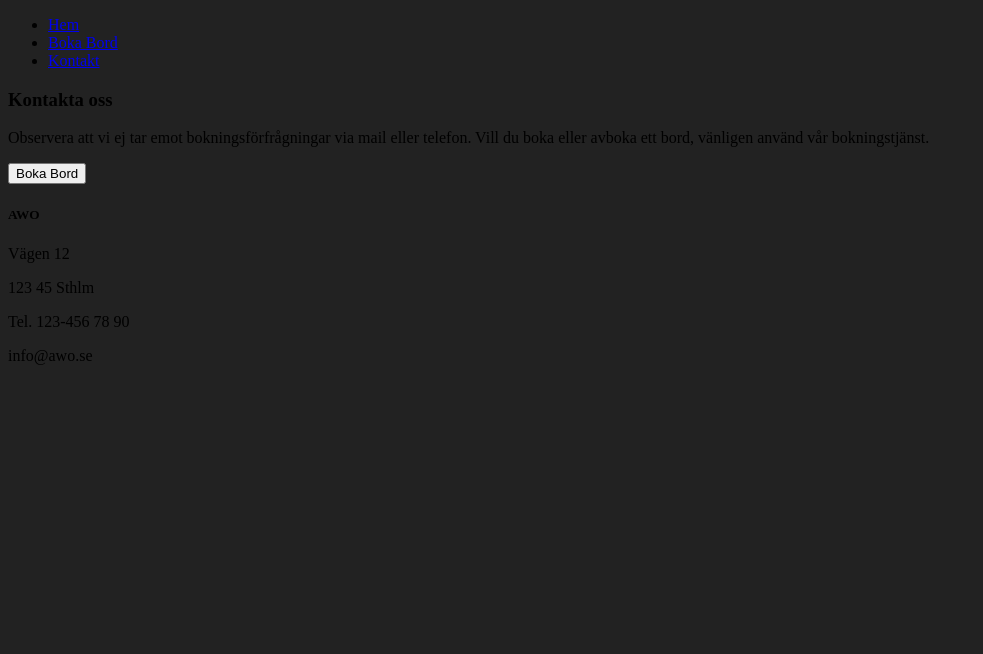
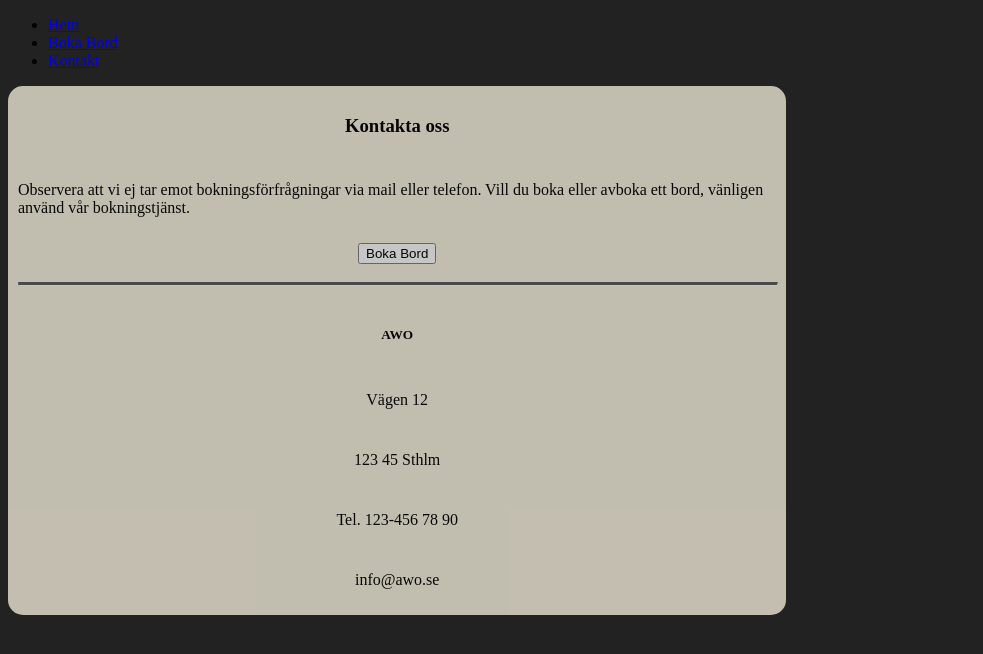
Before and after one commit to wilmawiker/therestaurant-assignment, a React (Vite) app in the folder fed22s-therestaurant/: page /contact in a window 1280 px wide. Shown: the top 654 px of the page, without its empty margins (0-983 px from the left). Built offline with nearby package versions, Linux system fonts and the light colour scheme.

Commit message:
started with styling

```diff
--- /dev/null
+++ b/fed22s-therestaurant/src/components/styled/Hr.tsx
@@ -0,0 +1,6 @@
+import styled from "styled-components";
+
+export const Hr = styled.hr`
+  border-top: 3px solid #545454;
+  width: 100%;
+`;
--- /dev/null
+++ b/fed22s-therestaurant/src/components/styled/Wrappers.tsx
@@ -0,0 +1,14 @@
+import styled from "styled-components";
+
+export const Wrapper = styled.div`
+  display: flex;
+  flex-direction: column;
+  justify-content: center;
+  align-items: center;
+  gap: 10px;
+  background-color: #ebe5d3;
+  opacity: 80%;
+  width: 60%;
+  border-radius: 15px;
+  padding: 10px;
+`;
--- a/fed22s-therestaurant/src/views/ContactPage.tsx
+++ b/fed22s-therestaurant/src/views/ContactPage.tsx
@@ -1,12 +1,14 @@
 import { Link } from "react-router-dom";
 import { Footer } from "../components/Footer";
 import { Header } from "../components/Header";
+import { Wrapper } from "../components/styled/Wrappers";
+import { Hr } from "../components/styled/Hr";
 
 const ContactPage = () => {
   return (
     <>
       <Header></Header>
-      <div>
+      <Wrapper>
         <h3>Kontakta oss</h3>
         <p>
           Observera att vi ej tar emot bokningsförfrågningar via mail eller
@@ -16,14 +18,13 @@ const ContactPage = () => {
         <Link to="/book">
           <button>Boka Bord</button>
         </Link>
-      </div>
-      <div>
+        <Hr></Hr>
         <h5>AWO</h5>
         <p>Vägen 12</p>
         <p>123 45 Sthlm</p>
         <p>Tel. 123-456 78 90</p>
         <p>info@awo.se</p>
-      </div>
+      </Wrapper>
       <Footer></Footer>
     </>
   );
```
Also changed, not shown: fed22s-therestaurant/src/components/Layout.tsx (+7 -5 lines).
